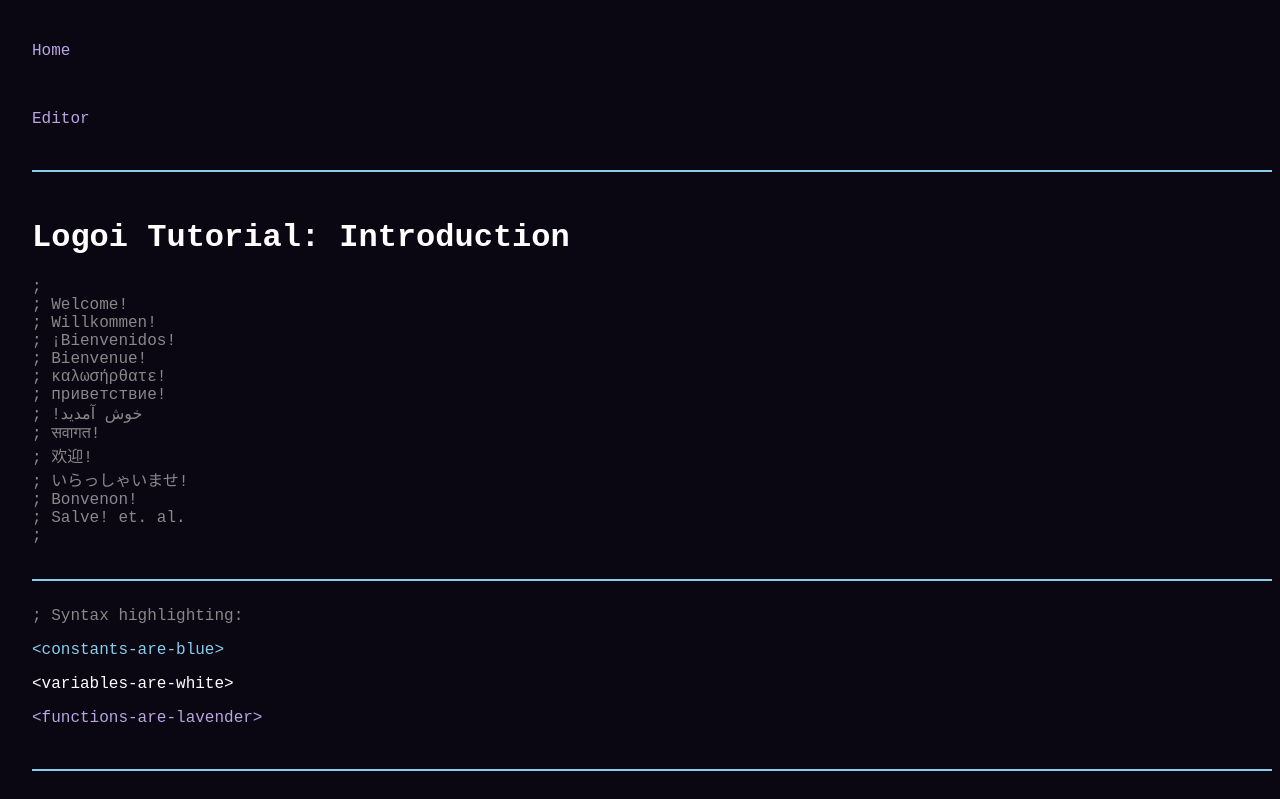
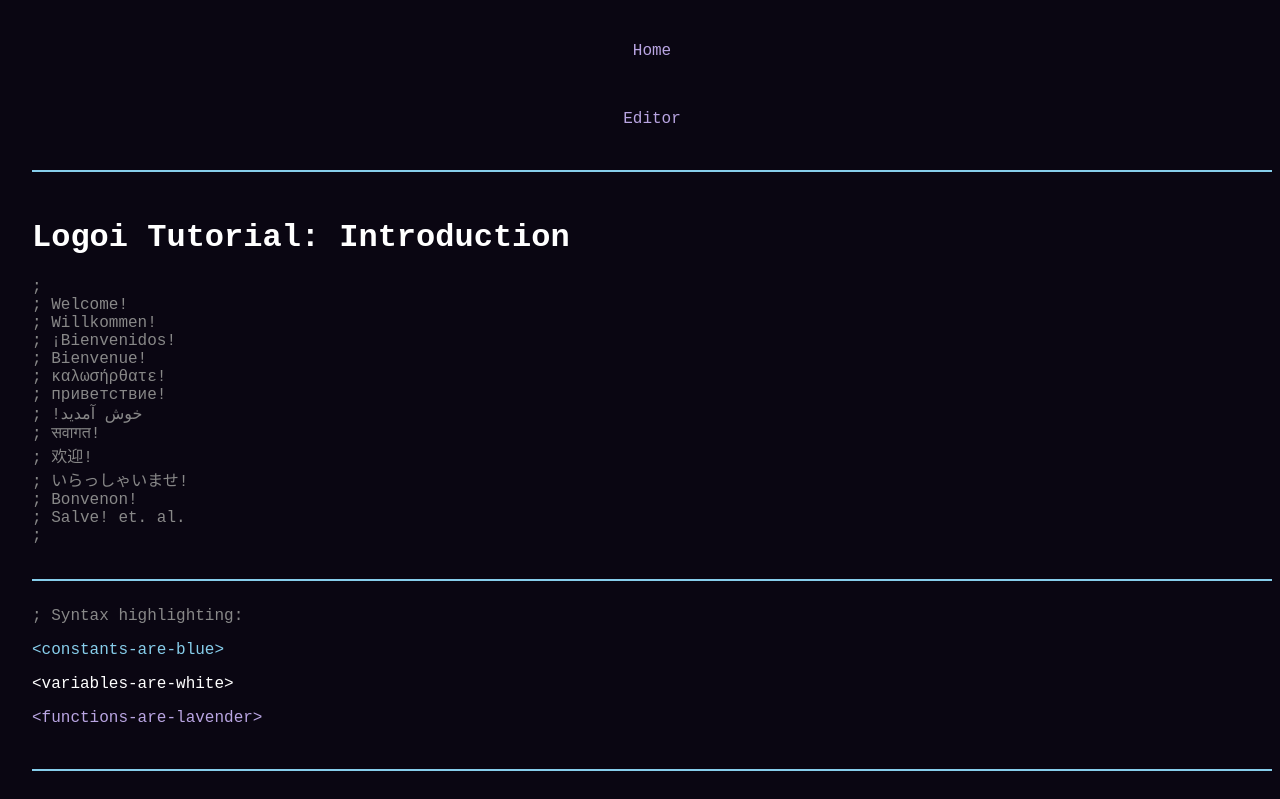
Before and after one commit to Logoi-Linguistics/Logoi-Linguistics, a plain HTML site: page tutorial/index.html in a window 1280 px wide. Shown: the top 799 px of the page. Drawn offline with Linux system fonts and the light colour scheme.

Commit message:
miscellaneous desiderata

```diff
--- a/static/styles/tutorial.css
+++ b/static/styles/tutorial.css
@@ -82,3 +82,7 @@ p {
 .constant {
     color: #87CEEB; /* Sky Blue */
 }
+
+.centered {
+    text-align: center;
+}
```
